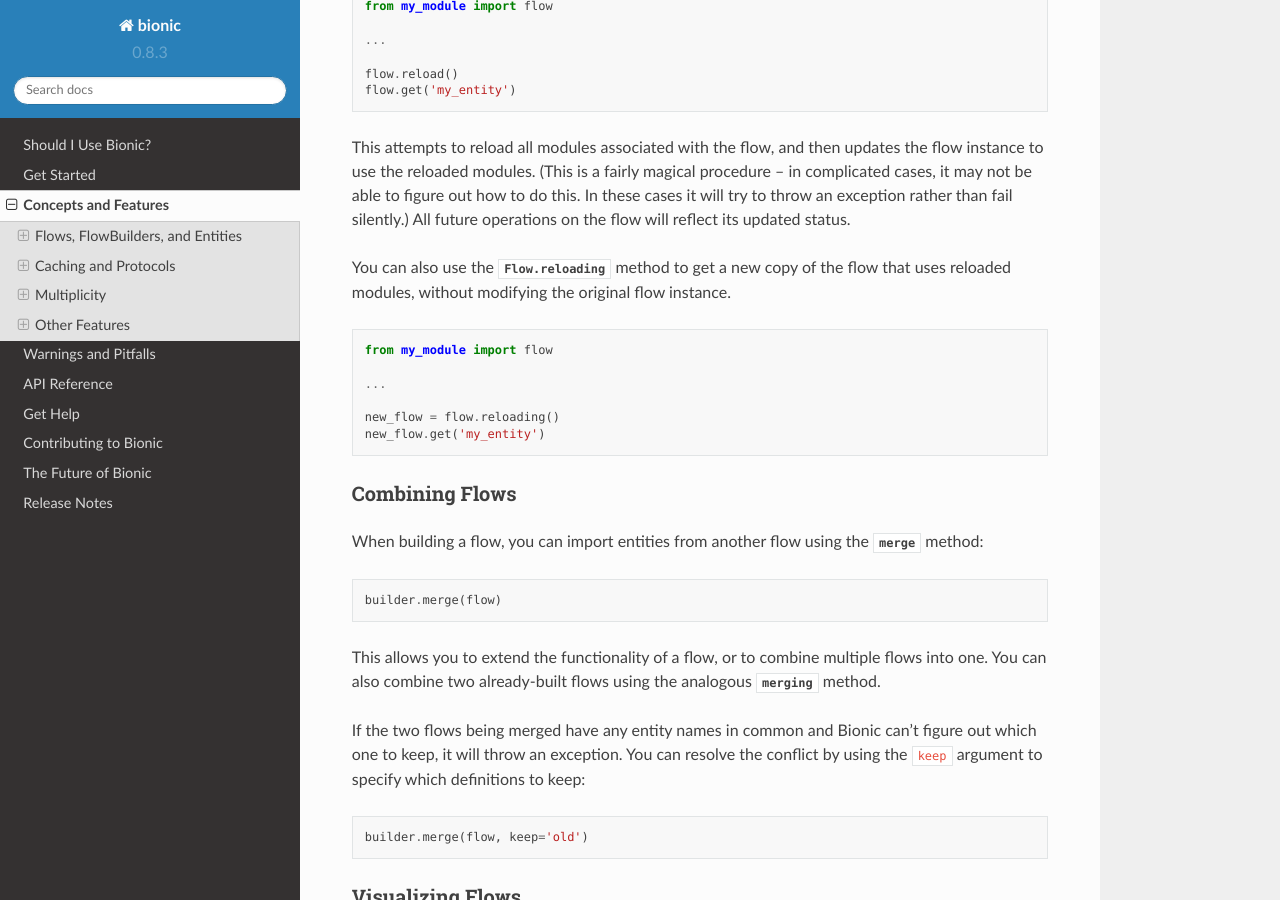
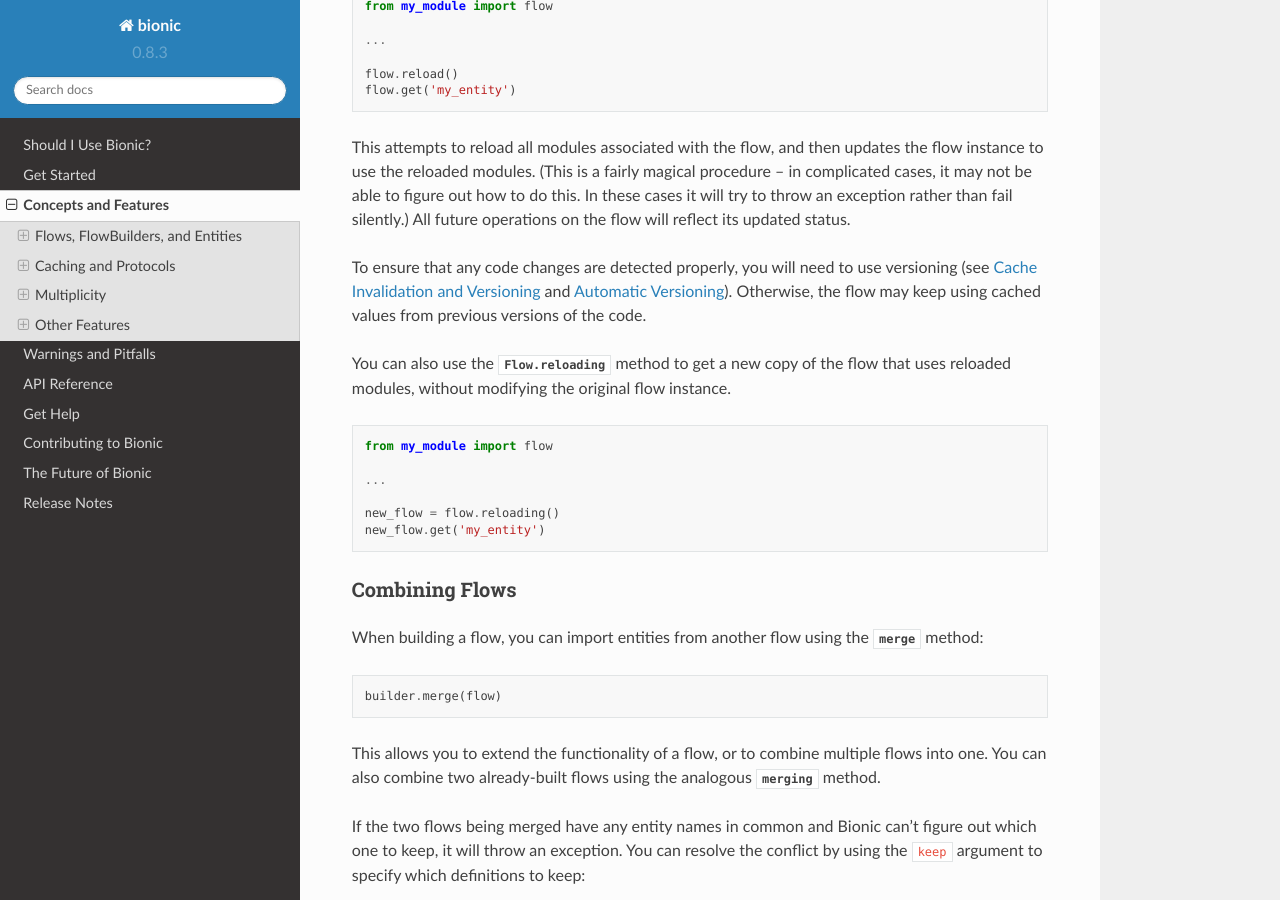
Before and after one commit to square/bionic, a Sphinx documentation site: the page built from docs/concepts.rst, in a window 1280 px wide and 900 px high, scrolled down 16792 px. Built offline with Sphinx 7.4.7 and the Read the Docs theme 2.0.0, drawn with Linux system fonts in a browser that asks for light colours.

Commit message:
reload add versioning documentation
In documentation for reload, add note about versioning since it is
important.

```diff
--- a/docs/concepts.rst
+++ b/docs/concepts.rst
@@ -208,6 +208,8 @@
 Bionic's caching can be seen in action in the `ML tutorial`_.
 
 .. _ML tutorial: tutorials/ml_workflow.ipynb
+
+.. _cache-invalidation-and-versioning:
 
 Cache Invalidation and Versioning
 .................................
@@ -956,6 +958,11 @@
 this.  In these cases it will try to throw an exception rather than fail
 silently.) All future operations on the flow will reflect its updated status.
 
+To ensure that any code changes are detected properly, you will need to use
+versioning (see :ref:`cache-invalidation-and-versioning` and
+:ref:`automatic-versioning`). Otherwise, the flow may keep using cached values
+from previous versions of the code.
+
 You can also use the :meth:`Flow.reloading <bionic.Flow.reloading>` method to
 get a new copy of the flow that uses reloaded modules, without modifying the
 original flow instance.
```
Also changed, not shown: 1 other file.
